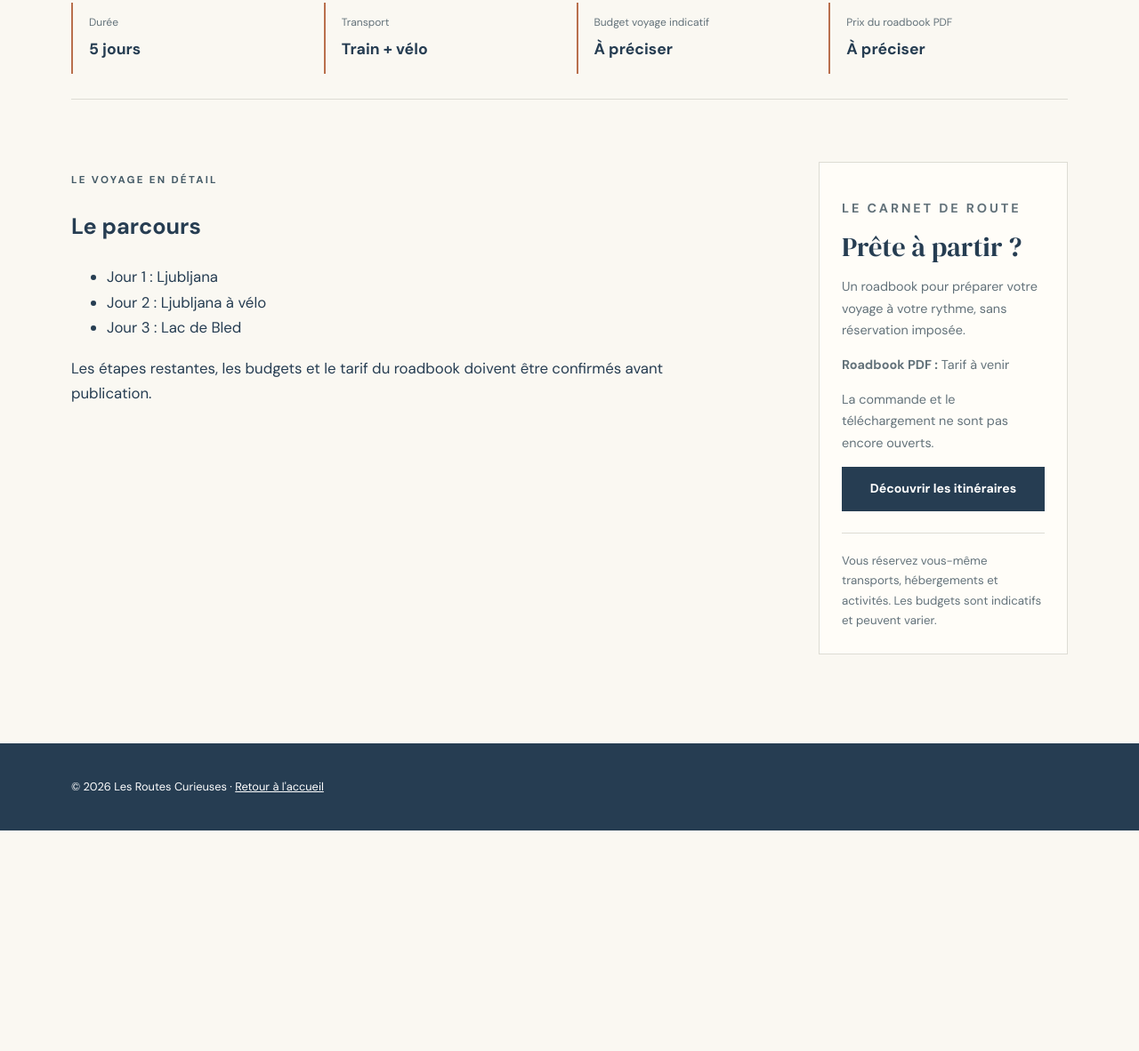
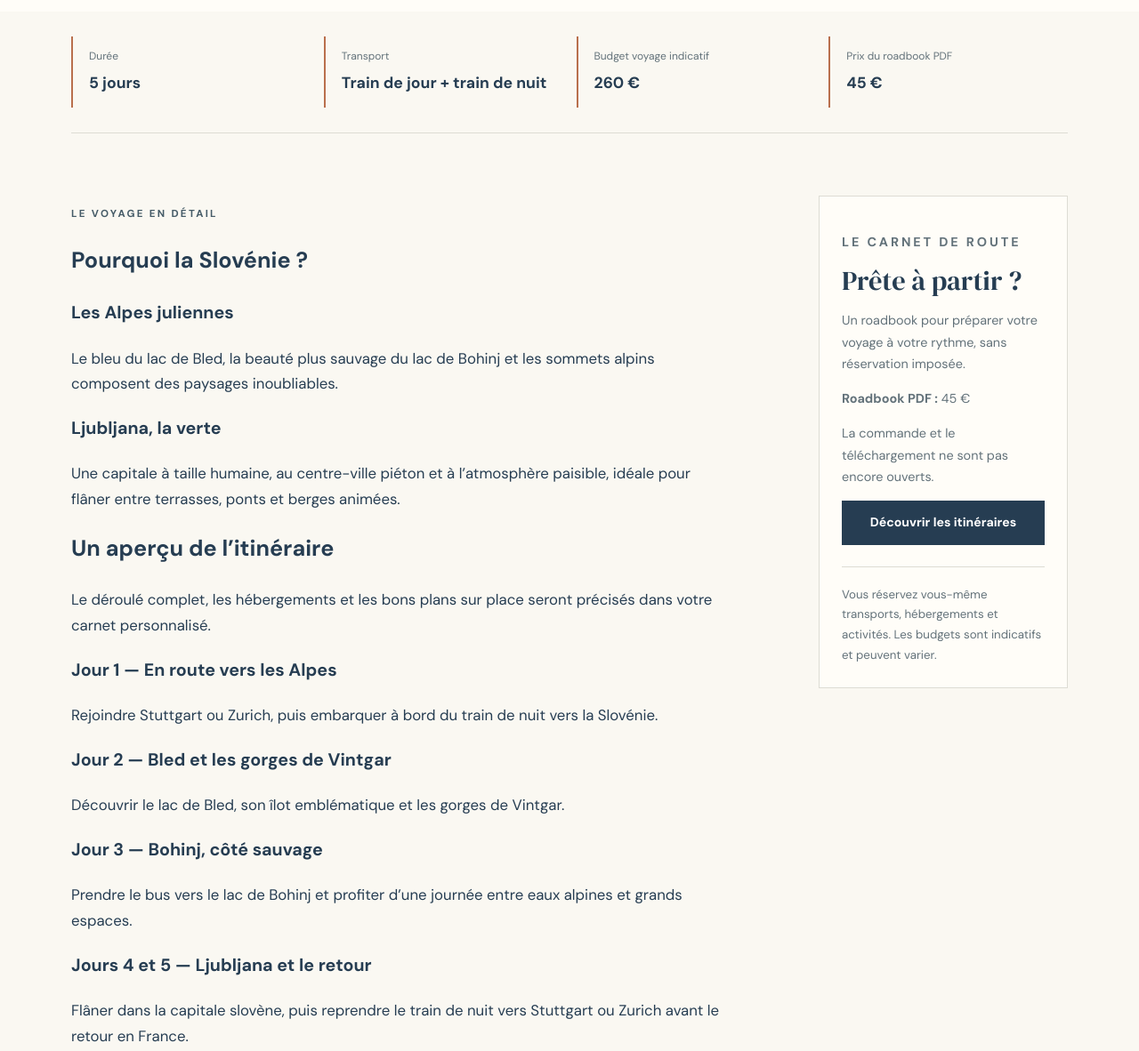
Before and after one commit to Elsapr03/Les-routes-curieuses, an Astro site: page /itineraires/slovenie in a window 1280 px wide. Shown: the part 863-2045 px from the top of the page at 89% size. Before the commit the page ends 1797 px from the top, so only its background shows below. Built offline with nearby package versions, Linux system fonts and the light colour scheme; Astro itself is replaced by a stand-in of ours.

Commit message:
Adapter le contenu Slovénie à la fiche produit fournie

```diff
--- a/src/content/destinations/slovenie.md
+++ b/src/content/destinations/slovenie.md
@@ -1,15 +1,33 @@
 ---
 title: Slovénie
-description: Un itinéraire de cinq jours pour découvrir la Slovénie, entre
-  Ljubljana, le lac de Bled et les paysages naturels du pays.
+description: "L'Europe verte, entre Alpes et Adriatique : cinq jours entre les lacs alpins, Ljubljana et les paysages des Alpes juliennes, avec un trajet en train de jour et de nuit."
 duration: 5
-transport: Train + vélo
+transport: Train de jour + train de nuit
+travelBudget: 260
+roadbookPrice: 45
 published: true
 ---
-## Le parcours
 
-- Jour 1 : Ljubljana
-- Jour 2 : Ljubljana à vélo
-- Jour 3 : Lac de Bled
+## Pourquoi la Slovénie ?
 
-Les étapes restantes, les budgets et le tarif du roadbook doivent être confirmés avant publication.
+### Les Alpes juliennes
+Le bleu du lac de Bled, la beauté plus sauvage du lac de Bohinj et les sommets alpins composent des paysages inoubliables.
+
+### Ljubljana, la verte
+Une capitale à taille humaine, au centre-ville piéton et à l'atmosphère paisible, idéale pour flâner entre terrasses, ponts et berges animées.
+
+## Un aperçu de l'itinéraire
+
+Le déroulé complet, les hébergements et les bons plans sur place seront précisés dans votre carnet personnalisé.
+
+### Jour 1 — En route vers les Alpes
+Rejoindre Stuttgart ou Zurich, puis embarquer à bord du train de nuit vers la Slovénie.
+
+### Jour 2 — Bled et les gorges de Vintgar
+Découvrir le lac de Bled, son îlot emblématique et les gorges de Vintgar.
+
+### Jour 3 — Bohinj, côté sauvage
+Prendre le bus vers le lac de Bohinj et profiter d'une journée entre eaux alpines et grands espaces.
+
+### Jours 4 et 5 — Ljubljana et le retour
+Flâner dans la capitale slovène, puis reprendre le train de nuit vers Stuttgart ou Zurich avant le retour en France.
```
